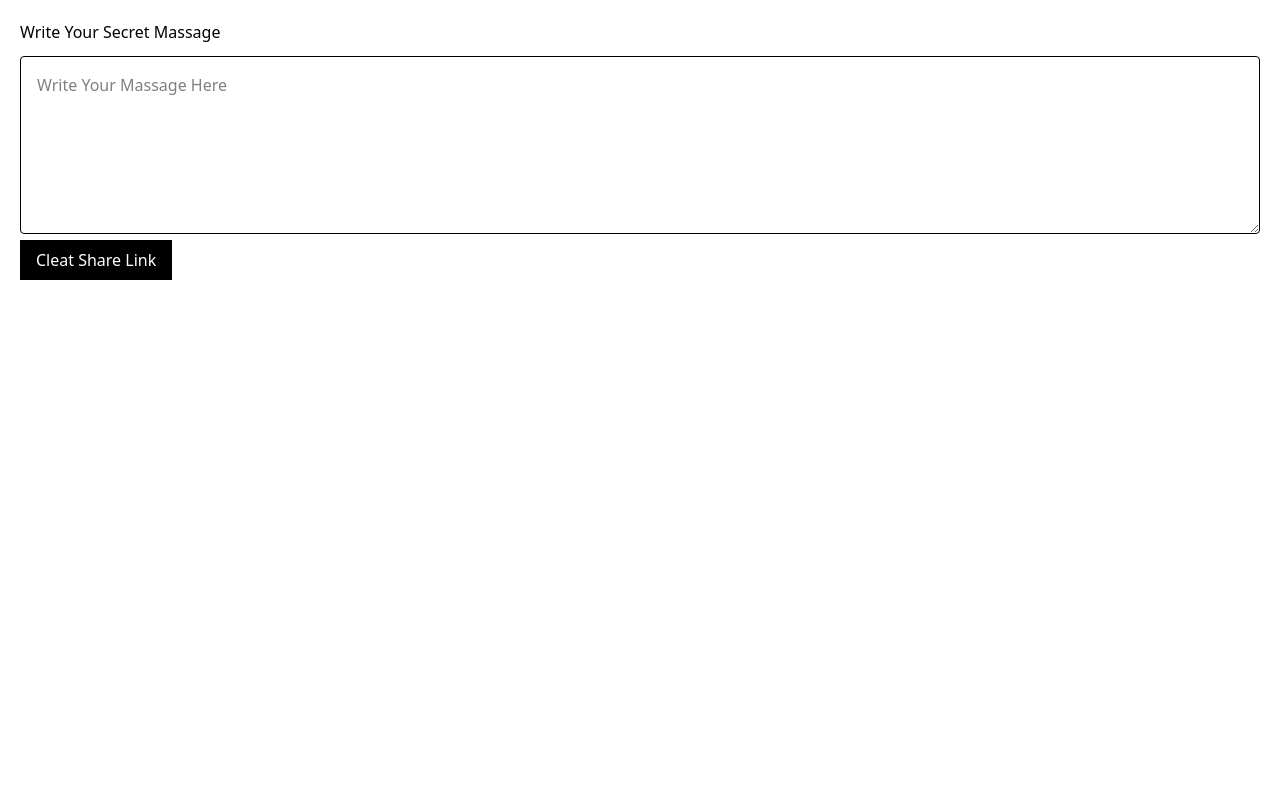
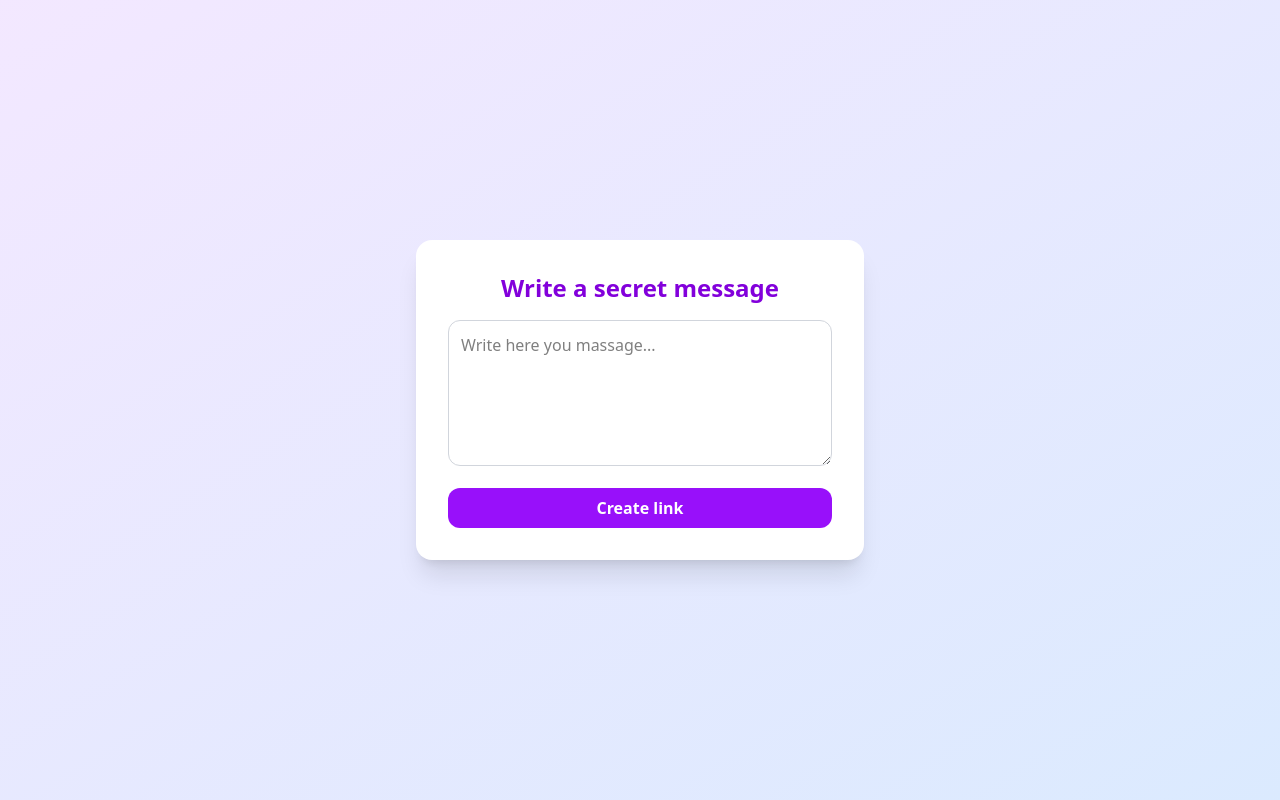
Before and after one commit to krishno-roy/sicratemasssageshareapps, a React (Vite) app: page / in a window 1280 px wide. Built offline with nearby package versions, Linux system fonts and the light colour scheme; no server answers; sample sign-in values are in the browser's storage.

Commit message:
Initial commit

```diff
--- a/src/pages/Home.jsx
+++ b/src/pages/Home.jsx
@@ -3,39 +3,63 @@ import React, { useState } from "react";
 const CreateMessage = () => {
   const [message, setMessage] = useState("");
   const [link, setLink] = useState("");
+  const [copied, setCopied] = useState(false);
 
   const handleSubmit = (e) => {
     e.preventDefault();
-    const encoded = btoa(unescape(encodeURIComponent(message))); // encode in base64
+
+    const encoded = btoa(unescape(encodeURIComponent(message)));
     const shareLink = `${window.location.origin}/message/${encoded}`;
     setLink(shareLink);
     setMessage("");
+    setCopied(false);
+  };
+
+  const handleCopy = async () => {
+    await navigator.clipboard.writeText(link);
+    setCopied(true);
   };
 
   return (
-    <div style={{ padding: 20 }} className="space-y-3">
-      <h2>Write Your Secret Massage</h2>
+    <div className="min-h-screen flex items-center justify-center bg-gradient-to-br from-purple-100 to-blue-100 p-5">
+      <div className="bg-white shadow-xl rounded-2xl p-8 max-w-md w-full">
+        <h2 className="text-2xl font-bold text-center mb-4 text-purple-700">
+          Write a secret message
+        </h2>
         <form onSubmit={handleSubmit}>
           <textarea
-          rows="6"
-          cols="40"
+            className="w-full border border-gray-300 rounded-xl p-3 mb-4 focus:outline-none focus:ring-2 focus:ring-purple-400"
+            rows="5"
+            placeholder="Write here you massage..."
             value={message}
             onChange={(e) => setMessage(e.target.value)}
-          placeholder="Write Your Massage Here "
             required
-
-          className="w-full border p-4 rounded "
           />
-        <br />
-        <button type="submit" className="bg-black text-white py-2 px-4">Cleat Share Link</button>
+          <button
+            type="submit"
+            className="w-full bg-purple-600 hover:bg-purple-700 text-white font-semibold py-2 rounded-xl transition"
+          >
+            Create link
+          </button>
         </form>
 
         {link && (
-        <div>
-          <p>Share Your Link:</p>
-          <a href={link}>{link}</a>
+          <div className="mt-6 bg-gray-100 p-4 rounded-xl text-center break-words">
+            <p className="text-gray-700 mb-2">Share this link.:</p>
+            <div className="flex items-center justify-center gap-2 flex-wrap">
+              <a href={link} className="text-blue-600 underline break-all">
+                {link}
+              </a>
+              <button
+                onClick={handleCopy}
+                className="bg-blue-500 text-white px-3 py-1 rounded hover:bg-blue-600"
+              >
+                {copied ? "✅Copied" : "📋 Copy"}
+              </button>
+            </div>
           </div>
         )}
+      </div>
     </div>
   );
 };
--- a/src/pages/Message.jsx
+++ b/src/pages/Message.jsx
@@ -1,13 +1,13 @@
-import React, { useEffect, useState } from "react";
 import { useParams } from "react-router";
+import { useEffect, useState } from "react";
 
-const ViewMessage = () => {
+const Message = () => {
   const { id } = useParams();
   const [message, setMessage] = useState("");
 
   useEffect(() => {
     try {
-      const decoded = decodeURIComponent(escape(atob(id))); // decode base64
+      const decoded = decodeURIComponent(escape(atob(id)));
       setMessage(decoded);
     } catch (err) {
       setMessage("This message is invalid or corrupted.");
@@ -15,11 +15,17 @@ const ViewMessage = () => {
   }, [id]);
 
   return (
-    <div style={{ padding: 20 }}>
-      <h2>See Your Secret Massage</h2>
-      <p>{message}</p>
+    <div className="min-h-screen flex items-center justify-center bg-blue-50 p-5">
+      <div className="bg-white shadow-lg rounded-xl p-6 max-w-md w-full">
+        <h1 className="text-xl font-bold mb-3 text-blue-700">
+          Your secret message
+        </h1>
+        <p className="border p-4 bg-gray-100 rounded-md text-gray-800">
+          {message}
+        </p>
+      </div>
     </div>
   );
 };
 
-export default ViewMessage;
+export default Message;
```
Lines whose indentation alone changed are shown as unchanged.
